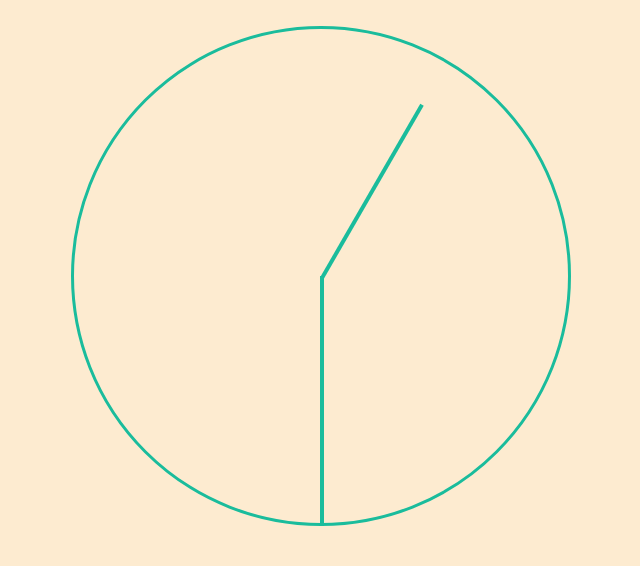
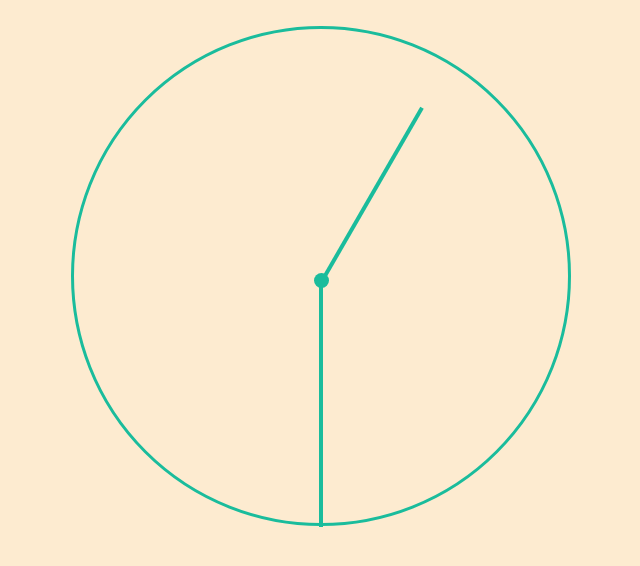
Before and after one commit to x-treme-dev/html_clock_animation, a plain HTML site: page index.html in a window 1280 px wide. Shown: the whole page, without its empty margins (319-959 px from the left). Drawn offline with Linux system fonts and the light colour scheme.

Commit message:
added center circle

```diff
--- a/index.html
+++ b/index.html
@@ -10,10 +10,11 @@
 <body>
     <div class="container">
         <div class="clock">
-            <div class="hourhand"></div>
-            <div class="minutehand"></div>
-        </div>
+            <div class="clock__center"></div>
+                <div class="clock__hourhand"></div>
+                <div class="clock__minutehand"></div>
+
+         </div>
     </div>
-
 </body>
 </html>
--- a/style.css
+++ b/style.css
@@ -27,7 +27,18 @@ body{
     border-radius: 50%;
 }
 
-.hourhand, .minutehand{
+.clock__center{
+    width: 15px;
+    height: 15px;
+    background-color: #1abc9c;
+    border-radius: 50%;
+    position: relative;
+    top:244px;
+    left:240px;
+    z-index: -10;
+}
+
+.clock__hourhand, .clock__minutehand{
     position:relative;
     border: 2px solid #1abc9c;
     transform-origin: center bottom; /*точка вращения (на конце стрелок)*/
@@ -35,13 +46,14 @@ body{
     animation-timing-function: linear; /*плавность анимации*/
 }
 
-.hourhand{
+.clock__hourhand{
     width: 0.5px;
     height: 200px;
-    top: 49px;
+    top: 37px;
     left:246px;
     animation-name:hour;/*имя анимации*/
     animation-duration: 60s;/*время выполенния движения*/
+    z-index: -2;
 }
 
 @keyframes hour {
@@ -52,13 +64,14 @@ body{
     }
 }
 
-.minutehand{
+.clock__minutehand{
     width: 0.5px;
     height: 250px;
-    top: -203px;
-    left:246px;
+    top:-217px;
+    left:245px;
     animation-name:minute; /*имя анимации*/
     animation-duration: 10s; /*время выполенния движения*/
+    z-index:-1;
 }
 
 @keyframes minute {
```
